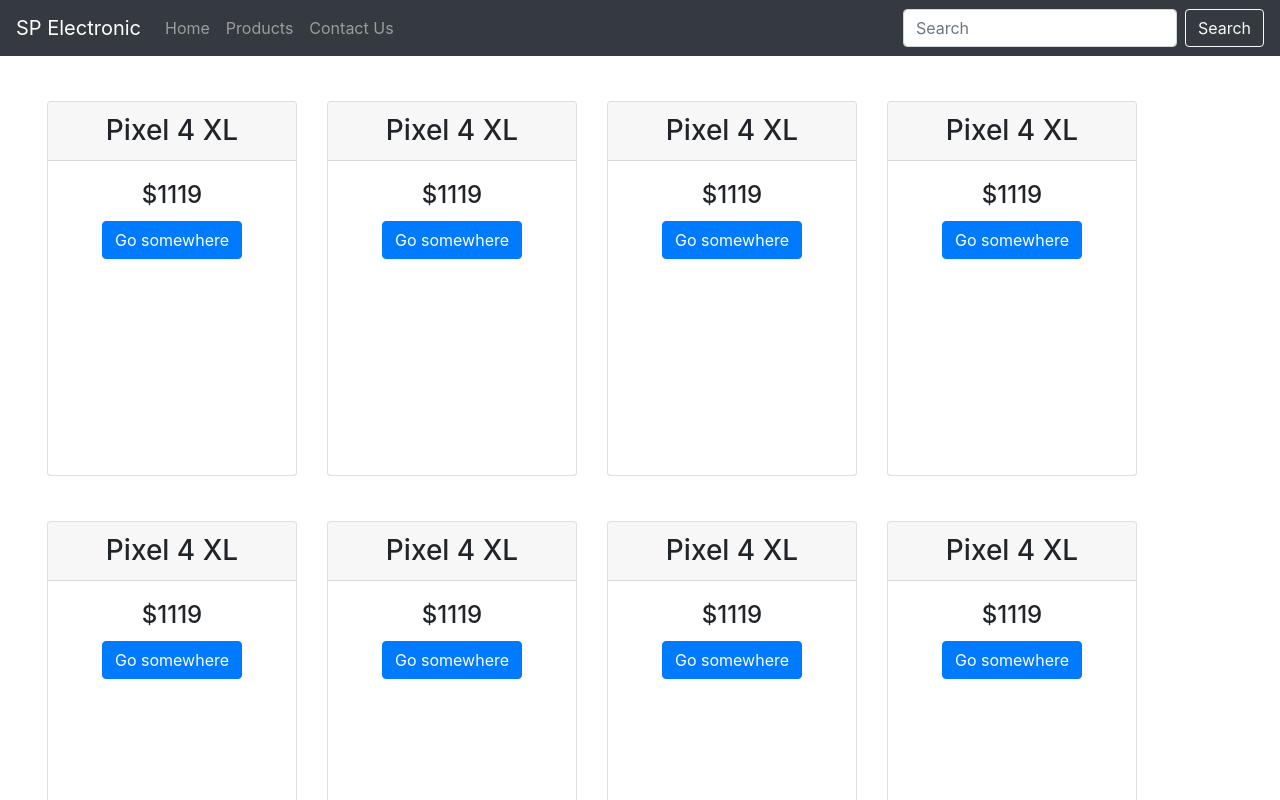
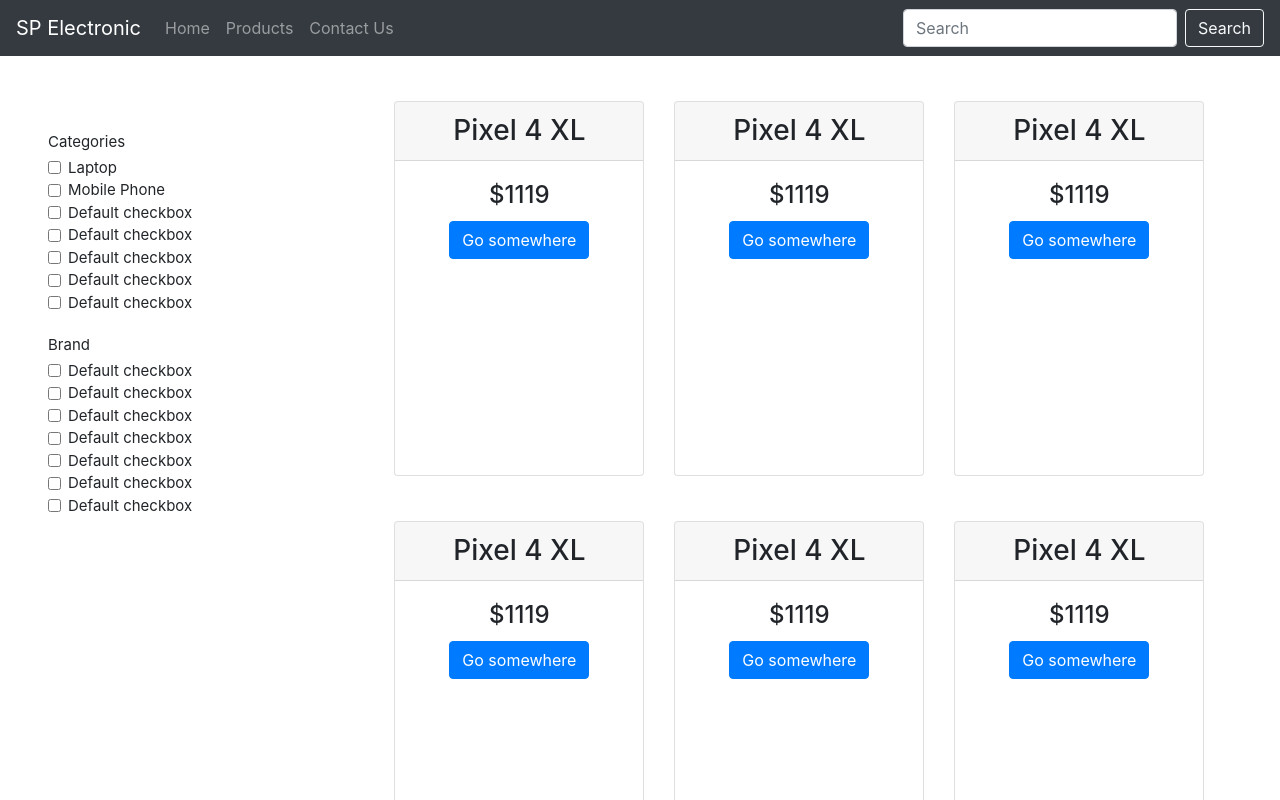
Before and after one commit to Lolgend/WAD-Frontend, an Angular app: page /products in a window 1280 px wide. Shown: the top 800 px of the page. Built offline with nearby package versions, Linux system fonts and the light colour scheme; a web font is replaced by a local one.

Commit message:
Filter Styling + Filter Component

```diff
--- a/src/app/app.module.ts
+++ b/src/app/app.module.ts
@@ -10,6 +10,7 @@
 import { ProductsComponent } from './pages/products/products.component';
 import { ContactUsComponent } from './pages/contact-us/contact-us.component';
 import { FooterComponent } from './pages/footer/footer.component';
+import { ProductfiltersComponent } from './pages/products/filters/productfilters.component';
 
 @NgModule({
   declarations: [
@@ -18,7 +19,8 @@
     HomeComponent,
     ProductsComponent,
     ContactUsComponent,
-    FooterComponent
+    FooterComponent,
+    ProductfiltersComponent
   ],
   imports: [
     BrowserModule,
--- /dev/null
+++ b/src/app/pages/products/filters/productfilters.component.css
@@ -0,0 +1,12 @@
+#categoriesfilter, #brandfilter {
+    text-align: left;
+    font-size: 15px;
+}
+
+#categoriesfilter p, #brandfilter p {
+    margin-bottom: 3px;
+}
+
+#brandfilter p {
+    margin-top: 20px;
+}
--- /dev/null
+++ b/src/app/pages/products/filters/productfilters.component.html
@@ -0,0 +1,92 @@
+<form>
+    <div id="categoriesfilter">
+        <p>Categories</p>
+        <div class="form-check">
+            <input class="form-check-input" type="checkbox" value="" id="laptop">
+            <label class="form-check-label" for="laptop">
+                Laptop
+            </label>
+        </div>
+        <div class="form-check">
+            <input class="form-check-input" type="checkbox" value="" id="mobilephone">
+            <label class="form-check-label" for="mobilephone">
+                Mobile Phone
+            </label>
+        </div>
+        <div class="form-check">
+            <input class="form-check-input" type="checkbox" value="" id="defaultCheck1">
+            <label class="form-check-label" for="defaultCheck1">
+                Default checkbox
+            </label>
+        </div>
+        <div class="form-check">
+            <input class="form-check-input" type="checkbox" value="" id="defaultCheck1">
+            <label class="form-check-label" for="defaultCheck1">
+                Default checkbox
+            </label>
+        </div>
+        <div class="form-check">
+            <input class="form-check-input" type="checkbox" value="" id="defaultCheck1">
+            <label class="form-check-label" for="defaultCheck1">
+                Default checkbox
+            </label>
+        </div>
+        <div class="form-check">
+            <input class="form-check-input" type="checkbox" value="" id="defaultCheck1">
+            <label class="form-check-label" for="defaultCheck1">
+                Default checkbox
+            </label>
+        </div>
+        <div class="form-check">
+            <input class="form-check-input" type="checkbox" value="" id="defaultCheck1">
+            <label class="form-check-label" for="defaultCheck1">
+                Default checkbox
+            </label>
+        </div>
+    </div>
+    <div id="brandfilter">
+        <p>Brand</p>
+        <div class="form-check">
+            <input class="form-check-input" type="checkbox" value="" id="defaultCheck1">
+            <label class="form-check-label" for="defaultCheck1">
+                Default checkbox
+            </label>
+        </div>
+        <div class="form-check">
+            <input class="form-check-input" type="checkbox" value="" id="defaultCheck1">
+            <label class="form-check-label" for="defaultCheck1">
+                Default checkbox
+            </label>
+        </div>
+        <div class="form-check">
+            <input class="form-check-input" type="checkbox" value="" id="defaultCheck1">
+            <label class="form-check-label" for="defaultCheck1">
+                Default checkbox
+            </label>
+        </div>
+        <div class="form-check">
+            <input class="form-check-input" type="checkbox" value="" id="defaultCheck1">
+            <label class="form-check-label" for="defaultCheck1">
+                Default checkbox
+            </label>
+        </div>
+        <div class="form-check">
+            <input class="form-check-input" type="checkbox" value="" id="defaultCheck1">
+            <label class="form-check-label" for="defaultCheck1">
+                Default checkbox
+            </label>
+        </div>
+        <div class="form-check">
+            <input class="form-check-input" type="checkbox" value="" id="defaultCheck1">
+            <label class="form-check-label" for="defaultCheck1">
+                Default checkbox
+            </label>
+        </div>
+        <div class="form-check">
+            <input class="form-check-input" type="checkbox" value="" id="defaultCheck1">
+            <label class="form-check-label" for="defaultCheck1">
+                Default checkbox
+            </label>
+        </div>
+    </div>
+</form>
--- /dev/null
+++ b/src/app/pages/products/filters/productfilters.component.ts
@@ -0,0 +1,15 @@
+import { Component, OnInit } from '@angular/core';
+
+@Component({
+  selector: 'app-productfilters',
+  templateUrl: './productfilters.component.html',
+  styleUrls: ['./productfilters.component.css']
+})
+export class ProductfiltersComponent implements OnInit {
+
+  constructor() { }
+
+  ngOnInit() {
+  }
+
+}
--- a/src/app/pages/products/products.component.css
+++ b/src/app/pages/products/products.component.css
@@ -7,9 +7,16 @@
 }
 
 .productcards {
-  width: 90%;
+  width: 74%;
   display: flex;
   flex-direction: row;
   flex-wrap: wrap;
   justify-content: flex-end;
 }
+
+app-productfilters {
+  margin: 75px auto 0;
+  padding-left: 3em;
+  padding-right: 5em;
+  float: left;
+}
--- a/src/app/pages/products/products.component.html
+++ b/src/app/pages/products/products.component.html
@@ -1,3 +1,4 @@
+<app-productfilters></app-productfilters>
 <div class="productcards">
     <div *ngFor="let product of products" class="card">
         <h3 class="card-header">{{ product.name }}</h3>
```
